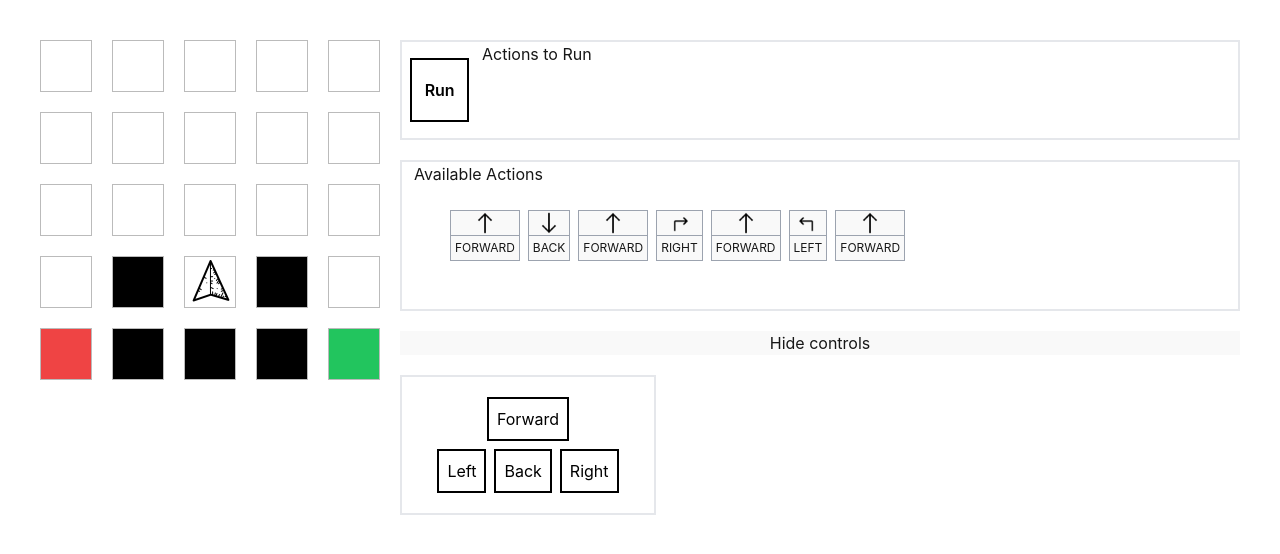
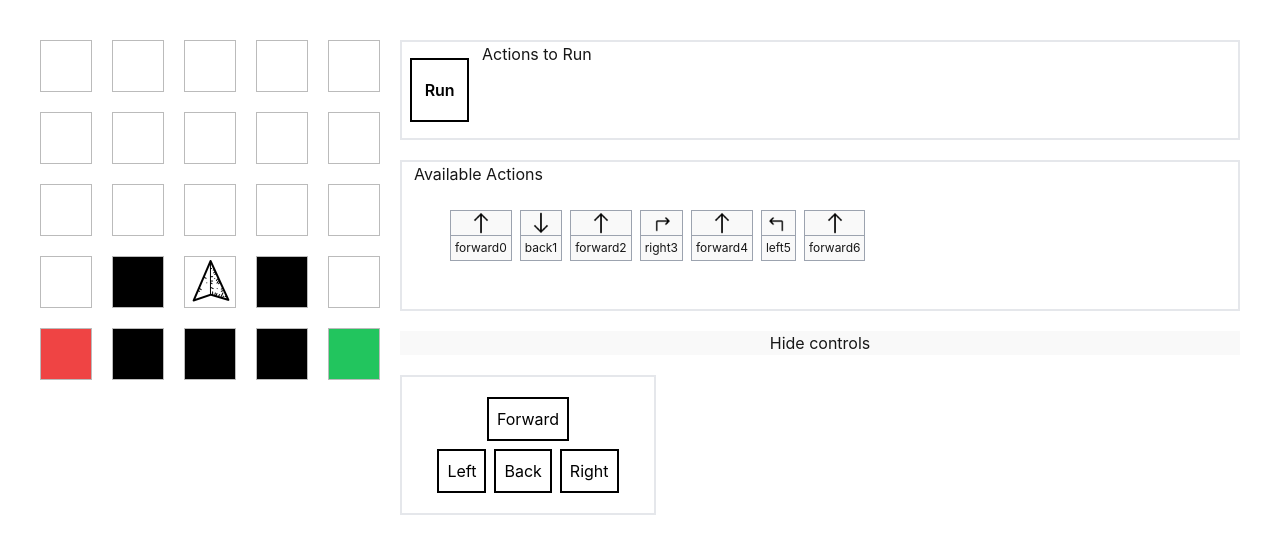
Before and after one commit to egorokunevich/pathfinder, a React (Vite) app: page / in a window 1280 px wide. Shown: the top 554 px of the page. Built offline with nearby package versions, Linux system fonts and the light colour scheme.

Commit message:
refactor: improve components related to actions

```diff
--- a/src/components/Action/Action.tsx
+++ b/src/components/Action/Action.tsx
@@ -4,14 +4,16 @@ import turnLeftIcon from '/icons/turn-left.png';
 import turnRightIcon from '/icons/turn-right.png';
 import { GoDirection } from '@/src/enums/GoDirection';
 import { TurnDirection } from '@/src/enums/TurnDirection';
-import DragAndDrop from '@/src/types/DragAndDrop';
 import { motion } from 'framer-motion';
 
-interface ActionProps extends StoredAction, DragAndDrop {
-  toggleIsSelected: (action: StoredAction) => void;
+interface ActionProps {
+  actionData: StoredAction;
+  handleActionClick: (action: StoredAction) => void;
+  handleActionDragStart: (action: StoredAction) => void;
+  handleActionDrop: (action: StoredAction) => void;
 }
 
-// There several icons for different actions. This function returns the proper one.
+// There are several icons for different actions. This function returns the proper one.
 const getIcon = (action: TurnDirection | GoDirection) => {
   let icon;
 
@@ -50,47 +52,42 @@ const getIcon = (action: TurnDirection | GoDirection) => {
 };
 
 const Action = ({
-  action,
-  id,
-  container,
-  toggleIsSelected,
-  setCurrentDraggable,
-  onDrop,
+  actionData,
+  handleActionClick,
+  handleActionDragStart,
+  handleActionDrop,
 }: ActionProps) => {
+  const { action } = actionData;
+
+  const handleDragStart = () => {
+    handleActionDragStart(actionData);
+  };
+
   const handleClick = () => {
-    const newContainer = container === 'selected' ? 'unselected' : 'selected';
-    toggleIsSelected({ action, id, container: newContainer });
+    handleActionClick(actionData);
+  };
+
+  const handleDragOver = (event: React.DragEvent<HTMLButtonElement>) => {
+    event.preventDefault();
+  };
+
+  const handleDrop = (event: React.DragEvent<HTMLButtonElement>) => {
+    event.preventDefault();
+    handleActionDrop(actionData);
   };
 
   return (
     <motion.button
-      // TO FIX: This animation causes warnings in console.
-      whileHover={{
-        transform: 'translateY(-5px)',
-      }}
-      style={{ transform: 'translateY(0)' }}
-      key={id}
       onClick={handleClick}
       className="border-1 border-gray-400  hover:border-gray-800 group hover:bg-amber-200 duration-100 cursor-grab"
       draggable={true}
-      onDragStart={() => {
-        if (setCurrentDraggable) {
-          setCurrentDraggable({ action, id, container });
-        }
-      }}
-      onDragOver={(e) => {
-        e.preventDefault();
-      }}
-      onDrop={(e) => {
-        e.preventDefault();
-        if (onDrop) {
-          onDrop(e, { action, id, container });
-        }
-      }}
+      onDragStart={handleDragStart}
+      onDragOver={handleDragOver}
+      onDrop={handleDrop}
     >
       {getIcon(action)}
       <div className="border-t-1 border-gray-400 group-hover:border-gray-800 w-full text-xs p-1 duration-100">
-        {action.toUpperCase()}
+        {actionData.id}
       </div>
     </motion.button>
   );
--- a/src/components/AvailableActions/AvailableActions.tsx
+++ b/src/components/AvailableActions/AvailableActions.tsx
@@ -1,66 +1,49 @@
 import Action from '@/src/components/Action/Action';
-import useOnItemDrop from '@/src/hooks/useOnItemDrop';
-import DragAndDrop from '@/src/types/DragAndDrop';
 import StoredAction from '@/src/types/StoredAction';
 
-interface AvailableActionsProps extends DragAndDrop {
-  unselectedActions: StoredAction[];
-  setUnselectedActions: (actions: StoredAction[]) => void;
-  selectedActions: StoredAction[];
-  setSelectedActions: (actions: StoredAction[]) => void;
-  selectAction: (action: StoredAction) => void;
-  unselectAction: (action: StoredAction) => void;
+interface AvailableActionsProps {
+  actions: StoredAction[];
+  handleActionClick: (action: StoredAction) => void;
+  handleActionDrop: (action: StoredAction) => void;
+  handleActionDragStart: (action: StoredAction) => void;
+  handleContainerDrop: (from: StoredAction['container']) => void;
 }
 
 const AvailableActions = ({
-  unselectedActions,
-  setUnselectedActions,
-  selectedActions,
-  setSelectedActions,
-  selectAction,
-  unselectAction,
-  currentDraggable,
-  setCurrentDraggable,
+  actions,
+  handleActionClick,
+  handleActionDragStart,
+  handleActionDrop,
+  handleContainerDrop,
 }: AvailableActionsProps) => {
-  const { onItemDrop } = useOnItemDrop({
-    dropList: unselectedActions,
-    setDropList: setUnselectedActions,
-    fromList: selectedActions,
-    setFromList: setSelectedActions,
-    currentDraggable,
-  });
+  const handleDragOver = (event: React.DragEvent<HTMLDivElement>) => {
+    event.preventDefault();
+  };
+
+  const handleDrop = (event: React.DragEvent<HTMLDivElement>) => {
+    event.preventDefault();
+    if (event.target === event.currentTarget) {
+      handleContainerDrop('unselected');
+    }
+  };
+
   return (
     <div className="flex gap-2 w-full p-2 relative min-h-20 items-center border-2 border-gray">
       <span className="absolute left-3 top-0">Available Actions</span>
       <div
         className="flex gap-2 p-10 w-full"
         id="unselected"
-        onDragOver={(e) => {
-          e.preventDefault();
-        }}
-        onDrop={(e) => {
-          e.preventDefault();
-          if (
-            currentDraggable &&
-            // Check that action is from another container.
-            currentDraggable.container !== 'unselected' &&
-            // Check that we drop on container itself and not on action element.
-            e.target === e.currentTarget
-          ) {
-            unselectAction(currentDraggable);
-          }
-        }}
+        onDragOver={handleDragOver}
+        onDrop={handleDrop}
       >
-        {unselectedActions.map((action) => {
+        {actions.map((actionData) => {
           return (
             <Action
-              id={action.id}
-              key={action.id}
-              action={action.action}
-              toggleIsSelected={selectAction}
-              setCurrentDraggable={setCurrentDraggable}
-              container="unselected"
-              onDrop={onItemDrop}
+              key={actionData.id}
+              actionData={actionData}
+              handleActionClick={handleActionClick}
+              handleActionDragStart={handleActionDragStart}
+              handleActionDrop={handleActionDrop}
             />
           );
         })}
--- a/src/components/TaskManager/TaskManager.tsx
+++ b/src/components/TaskManager/TaskManager.tsx
@@ -1,9 +1,8 @@
 import ActionsToRun from '@/src/components/ActionsToRun';
 import AvailableActions from '@/src/components/AvailableActions';
 import { GoDirection } from '@/src/enums/GoDirection';
-import useDragAndDrop from '@/src/hooks/useDragAndDrop';
+import useActionDragAndDrop from '@/src/hooks/useActionDragAndDrop';
 import { useCoordinatesStore } from '@/src/store';
-import StoredAction from '@/src/types/StoredAction';
 
 const TaskManager = () => {
   const {
@@ -13,66 +12,13 @@ const TaskManager = () => {
   } = useCoordinatesStore();
 
   const {
-    currentDraggable,
-    setCurrentDraggable,
     selectedActions,
-    setSelectedActions,
     unselectedActions,
-    setUnselectedActions,
-  } = useDragAndDrop();
-
-  // List of available actions
-  // const actionDirections = level.actions;
-
-  // const [selectedActions, setSelectedActions] = useState<StoredAction[]>([]);
-  // const [unselectedActions, setUnselectedActions] = useState<StoredAction[]>(
-  //   actionDirections.map((action, i) => {
-  //     return {
-  //       id: action + i,
-  //       action,
-  //       container: 'unselected',
-  //     };
-  //   }),
-  // );
-
-  // const [currentDraggable, setCurrentDraggable] = useState<StoredAction | null>(
-  //   null,
-  // );
-
-  // Move Action from Unelected to Selected container
-  const selectAction = (action: StoredAction) => {
-    // Get index of this action in its current container
-    const id = unselectedActions.findIndex((item) => item.id === action.id);
-    const unselectedActionsCopy = [...unselectedActions];
-    const selectedActionsCopy = [...selectedActions];
-    // Delete action from its container and push into second container
-    selectedActionsCopy.push(unselectedActionsCopy.splice(id, 1)[0]);
-    setUnselectedActions(unselectedActionsCopy);
-    setSelectedActions(selectedActionsCopy);
-  };
-
-  // Move Action from Selected to Unselected container
-  const unselectAction = (action: StoredAction) => {
-    const id = selectedActions.findIndex((item) => item.id === action.id);
-    const selectedActionsCopy = [...selectedActions];
-    const unselectedActionsCopy = [...unselectedActions];
-    unselectedActionsCopy.push(selectedActionsCopy.splice(id, 1)[0]);
-    setSelectedActions(selectedActionsCopy);
-    setUnselectedActions(unselectedActionsCopy);
-  };
-
-  // const moveAction = (
-  //   currentContainer: StoredAction[],
-  //   newContainer: StoredAction[],
-  //   action: StoredAction,
-  // ) => {
-  //   const id = currentContainer.findIndex((item) => item.id === action.id);
-  //   const currentContainerCopy = [...currentContainer];
-  //   const newContainerCopy = [...newContainer];
-  //   newContainerCopy.push(currentContainerCopy.splice(id, 1)[0]);
-  //   setSelectedActions(currentContainerCopy);
-  //   setUnselectedActions(newContainerCopy);
-  // };
+    handleActionDrop,
+    handleContainerDrop,
+    handleActionClick,
+    handleActionDragStart,
+  } = useActionDragAndDrop();
 
   // TODO: Clear setTimeouts
   const runActions = () => {
@@ -97,24 +43,18 @@ const TaskManager = () => {
     <>
       <ActionsToRun
         onRun={runActions}
-        selectedActions={selectedActions}
-        setSelectedActions={setSelectedActions}
-        unselectedActions={unselectedActions}
-        setUnselectedActions={setUnselectedActions}
-        selectAction={selectAction}
-        unselectAction={unselectAction}
-        currentDraggable={currentDraggable}
-        setCurrentDraggable={setCurrentDraggable}
+        actions={selectedActions}
+        handleActionClick={handleActionClick}
+        handleActionDragStart={handleActionDragStart}
+        handleActionDrop={handleActionDrop}
+        handleContainerDrop={handleContainerDrop}
       />
       <AvailableActions
-        unselectedActions={unselectedActions}
-        setUnselectedActions={setUnselectedActions}
-        selectedActions={selectedActions}
-        setSelectedActions={setSelectedActions}
-        selectAction={selectAction}
-        unselectAction={unselectAction}
-        currentDraggable={currentDraggable}
-        setCurrentDraggable={setCurrentDraggable}
+        actions={unselectedActions}
+        handleActionClick={handleActionClick}
+        handleActionDragStart={handleActionDragStart}
+        handleActionDrop={handleActionDrop}
+        handleContainerDrop={handleContainerDrop}
       />
     </>
   );
--- /dev/null
+++ b/src/hooks/useActionDragAndDrop.ts
@@ -0,0 +1,129 @@
+import { useCoordinatesStore } from '@/src/store';
+import StoredAction from '@/src/types/StoredAction';
+import { useState } from 'react';
+
+const useActionDragAndDrop = () => {
+  const { level } = useCoordinatesStore();
+
+  // List of available actions
+  const actionDirections = level.actions;
+
+  const [selectedActions, setSelectedActions] = useState<StoredAction[]>([]);
+  const [unselectedActions, setUnselectedActions] = useState<StoredAction[]>(
+    actionDirections.map((action, i) => {
+      return {
+        id: action + i,
+        action,
+        container: 'unselected',
+      };
+    }),
+  );
+
+  const [currentDraggable, setCurrentDraggable] = useState<StoredAction | null>(
+    null,
+  );
+
+  const selectAction = (action: StoredAction) => {
+    setSelectedActions([
+      ...selectedActions,
+      { ...action, container: 'selected' },
+    ]);
+    setUnselectedActions(unselectedActions.filter((item) => item !== action));
+  };
+
+  const unselectAction = (action: StoredAction) => {
+    setUnselectedActions([
+      ...unselectedActions,
+      { ...action, container: 'unselected' },
+    ]);
+    setSelectedActions(selectedActions.filter((item) => item !== action));
+  };
+
+  const handleActionDragStart = (action: StoredAction) => {
+    setCurrentDraggable(action);
+  };
+
+  const handleActionDrop = (action: StoredAction) => {
+    if (!currentDraggable) {
+      return;
+    }
+
+    const dropList =
+      action.container === 'selected' ? selectedActions : unselectedActions;
+
+    const fromList =
+      currentDraggable.container === 'selected'
+        ? selectedActions
+        : unselectedActions;
+
+    const setDropList =
+      action.container === 'selected'
+        ? setSelectedActions
+        : setUnselectedActions;
+
+    const setFromList =
+      currentDraggable.container === 'selected'
+        ? setSelectedActions
+        : setUnselectedActions;
+
+    const dropIndex = dropList.findIndex((item) => item.id === action.id)!;
+
+    if (currentDraggable.container === action.container) {
+      const updatedList = dropList
+        .filter((item) => item.id !== currentDraggable.id)
+        .toSpliced(dropIndex, 0, currentDraggable);
+
+      setDropList(updatedList);
+
+      return;
+    }
+
+    const updatedFromList = fromList.filter(
+      (item) => item.id !== currentDraggable.id,
+    );
+
+    const updatedDropList = dropList.toSpliced(dropIndex, 0, {
+      ...currentDraggable,
+      container: action.container,
+    });
+
+    setDropList(updatedDropList);
+    setFromList(updatedFromList);
+  };
+
+  const handleContainerDrop = (from: StoredAction['container']) => {
+    if (!currentDraggable) {
+      return;
+    }
+
+    if (currentDraggable.container === from) {
+      return;
+    }
+
+    if (currentDraggable.container === 'selected') {
+      unselectAction(currentDraggable);
+      return;
+    }
+
+    selectAction(currentDraggable);
+  };
+
+  const handleActionClick = (action: StoredAction) => {
+    if (action.container === 'selected') {
+      return unselectAction(action);
+    }
+
+    return selectAction(action);
+  };
+
+  return {
+    selectedActions,
+    unselectedActions,
+    handleActionDragStart,
+    handleActionDrop,
+    handleContainerDrop,
+    handleActionClick,
+  };
+};
+
+export default useActionDragAndDrop;
--- a/src/hooks/useDragAndDrop.ts
+++ /dev/null
@@ -1,36 +0,0 @@
-import { useCoordinatesStore } from '@/src/store';
-import StoredAction from '@/src/types/StoredAction';
-import { useState } from 'react';
-
-const useDragAndDrop = () => {
-  const { level } = useCoordinatesStore();
-
-  // List of available actions
-  const actionDirections = level.actions;
-
-  const [selectedActions, setSelectedActions] = useState<StoredAction[]>([]);
-  const [unselectedActions, setUnselectedActions] = useState<StoredAction[]>(
-    actionDirections.map((action, i) => {
-      return {
-        id: action + i,
-        action,
-        container: 'unselected',
-      };
-    }),
-  );
-
-  const [currentDraggable, setCurrentDraggable] = useState<StoredAction | null>(
-    null,
-  );
-
-  return {
-    currentDraggable,
-    setCurrentDraggable,
-    selectedActions,
-    setSelectedActions,
-    unselectedActions,
-    setUnselectedActions,
-  };
-};
-
-export default useDragAndDrop;
--- a/tsconfig.app.json
+++ b/tsconfig.app.json
@@ -4,7 +4,7 @@
     "target": "ES2020",
     "useDefineForClassFields": true,
     "lib": [
-      "ES2020",
+      "ES2023",
       "DOM",
       "DOM.Iterable"
     ],
```
Also changed, not shown: src/components/ActionsToRun/ActionsToRun.tsx (+29 -47 lines), src/hooks/useOnItemDrop.ts (deleted, +0 -68 lines).
